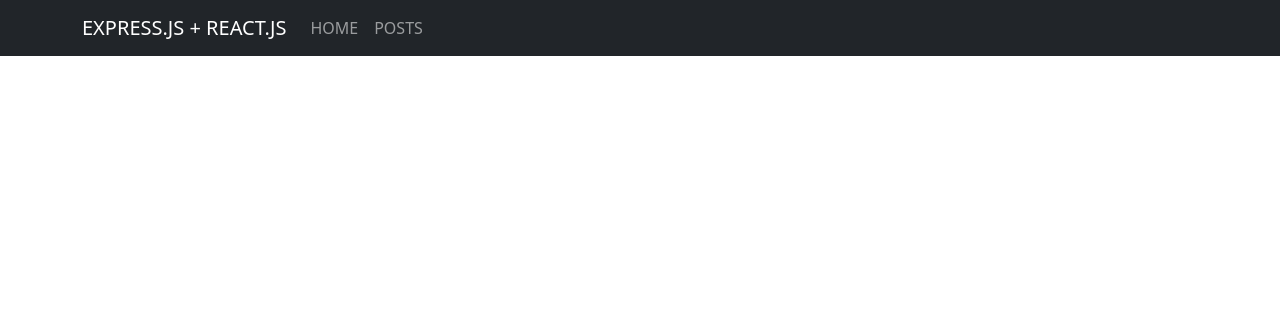
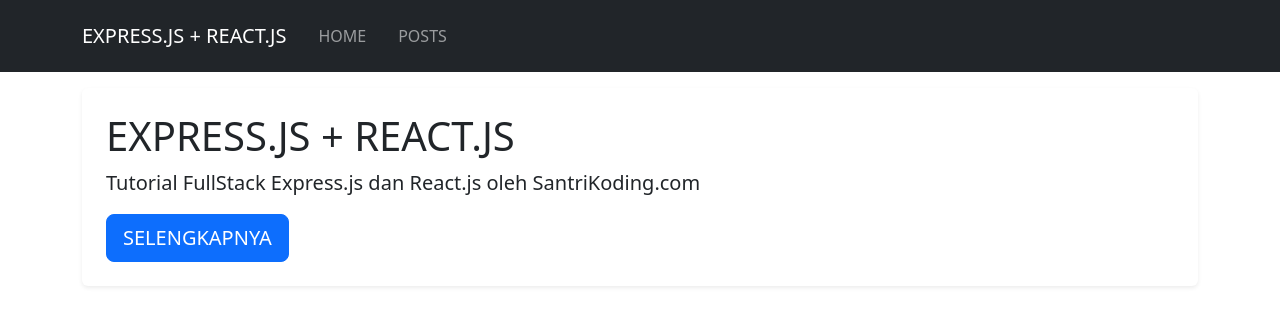
Before and after one commit to rpl-yaso-2324/express-react-api, a React (Vite) app: page / in a window 1280 px wide. Shown: the top 326 px of the page. Built offline with nearby package versions, Linux system fonts and the light colour scheme.

Commit message:
add pages,router,bootstrap

```diff
--- a/src/App.jsx
+++ b/src/App.jsx
@@ -1,11 +1,20 @@
 import { BrowserRouter, Routes, Route } from "react-router-dom";
 import Layout from "./components/layouts/Layout";
+import Home from "./components/pages/Home";
+import IndexPost from "./components/pages/posts/IndexPost";
+import CreatePost from "./components/pages/posts/CreatePost";
+import EditPost from "./components/pages/posts/EditPost";
 
 function App() {
 	return (
 		<BrowserRouter>
 			<Routes>
-				<Route path="/" element={<Layout />}></Route>
+				<Route path="/" element={<Layout />}>
+					<Route index element={<Home />} />
+					<Route path="/posts" element={<IndexPost />} />
+					<Route path="/posts/create" element={<CreatePost />} />
+					<Route path="/posts/edit/:id" element={<EditPost />} />
+				</Route>
 			</Routes>
 		</BrowserRouter>
 	);
--- a/src/components/layouts/Header.jsx
+++ b/src/components/layouts/Header.jsx
@@ -9,11 +9,15 @@
 				<Navbar.Toggle aria-controls="responsive-navbar-nav" />
 				<Navbar.Collapse id="responsive-navbar-nav">
 					<Nav className="me-auto">
-						<Nav.Link as={Link} to="/" className="nav-link">
-							HOME
+						<Nav.Link>
+							<Link to="/" className="nav-link">
+								HOME
+							</Link>
 						</Nav.Link>
-						<Nav.Link as={Link} to="/posts" className="nav-link">
-							POSTS
+						<Nav.Link>
+							<Link to="/posts" className="nav-link">
+								POSTS
+							</Link>
 						</Nav.Link>
 					</Nav>
 				</Navbar.Collapse>
--- /dev/null
+++ b/src/components/pages/Home.jsx
@@ -0,0 +1,32 @@
+//import component Bootstrap React
+import { Card, Container, Row, Col, Button } from "react-bootstrap";
+
+function Home() {
+	return (
+		<Container className="mt-3">
+			<Row>
+				<Col md="{12}">
+					<Card className="border-0 rounded shadow-sm">
+						<Card.Body className="p-4">
+							<h1>EXPRESS.JS + REACT.JS</h1>
+							<p class="lead">
+								Tutorial FullStack Express.js dan React.js oleh{" "}
+								<strong>SantriKoding.com</strong>
+							</p>
+							<Button
+								href="http://santrikoding.com"
+								target="_blank"
+								variant="primary"
+								size="lg"
+							>
+								SELENGKAPNYA
+							</Button>
+						</Card.Body>
+					</Card>
+				</Col>
+			</Row>
+		</Container>
+	);
+}
+
+export default Home;
--- /dev/null
+++ b/src/components/pages/posts/CreatePost.jsx
@@ -0,0 +1,18 @@
+//import component Bootstrap React
+import { Card, Container, Row, Col } from "react-bootstrap";
+
+function CreatePost() {
+	return (
+		<Container className="mt-3">
+			<Row>
+				<Col md="{12}">
+					<Card className="border-0 rounded shadow-sm">
+						<Card.Body>HALAMAN CREATE POST</Card.Body>
+					</Card>
+				</Col>
+			</Row>
+		</Container>
+	);
+}
+
+export default CreatePost;
--- /dev/null
+++ b/src/components/pages/posts/EditPost.jsx
@@ -0,0 +1,18 @@
+//import component Bootstrap React
+import { Card, Container, Row, Col } from "react-bootstrap";
+
+function EditPost() {
+	return (
+		<Container className="mt-3">
+			<Row>
+				<Col md="{12}">
+					<Card className="border-0 rounded shadow-sm">
+						<Card.Body>HALAMAN EDIT POST</Card.Body>
+					</Card>
+				</Col>
+			</Row>
+		</Container>
+	);
+}
+
+export default EditPost;
--- /dev/null
+++ b/src/components/pages/posts/IndexPost.jsx
@@ -0,0 +1,18 @@
+//import component Bootstrap React
+import { Card, Container, Row, Col } from "react-bootstrap";
+
+function IndexPost() {
+	return (
+		<Container className="mt-3">
+			<Row>
+				<Col md="{12}">
+					<Card className="border-0 rounded shadow-sm">
+						<Card.Body>HALAMAN INDEX POST</Card.Body>
+					</Card>
+				</Col>
+			</Row>
+		</Container>
+	);
+}
+
+export default IndexPost;
```
